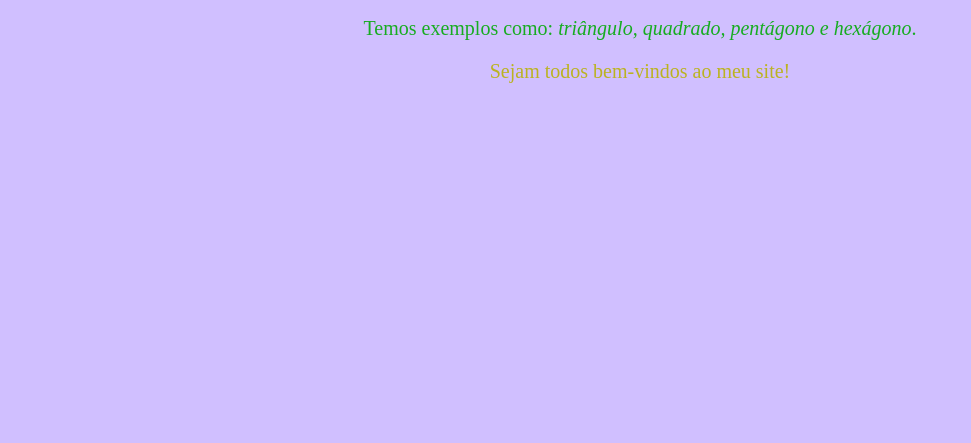
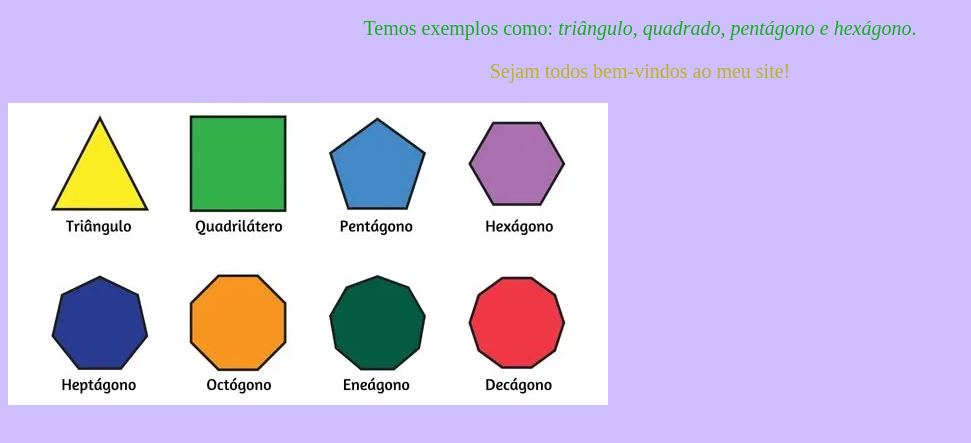
Before and after one commit to matheusgraeff/3JornadaFormadoresAcao, a plain HTML site: page index.html in a window 1280 px wide. Shown: the part 129-572 px from the top of the page, without its empty margins (0-971 px from the left). Drawn offline with Linux system fonts and the light colour scheme.

Commit message:
colocado imagem

```diff
--- a/index.html
+++ b/index.html
@@ -11,5 +11,6 @@
         <p class="paragrafo1">Os <b>polígonos</b> são formas geométricas planas fechadas, que contém <br>segmentos de retas e pontos ligados entre si.</p>
         <p class="paragrafo2">Temos exemplos como:<em> triângulo, quadrado, pentágono e hexágono</em>.</p>
         <p class="paragrafo3"> Sejam todos bem-vindos ao meu site!</p>
+        <img src="poligonos.png" alt="alguns poligonos">
     </body>
 </html>
```
Also changed, not shown: poligonos.png (added).
